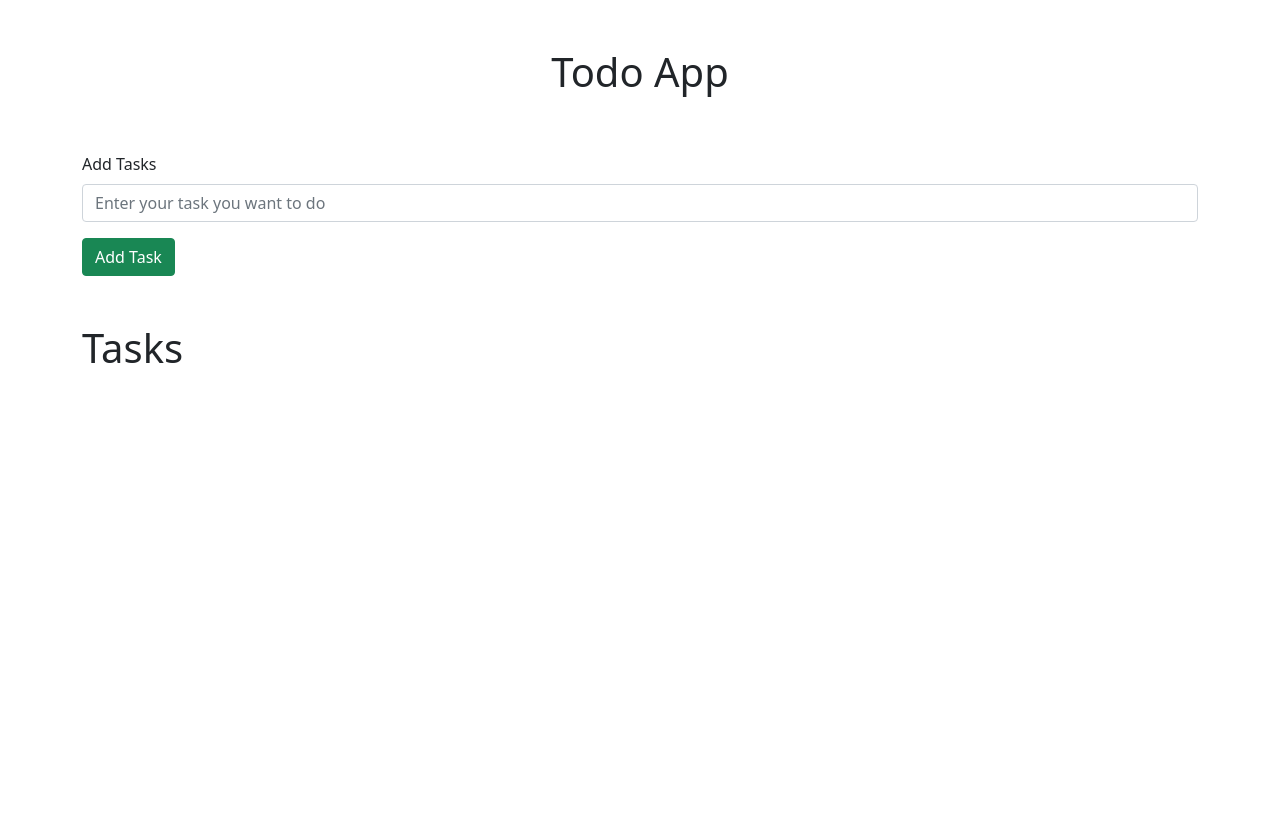
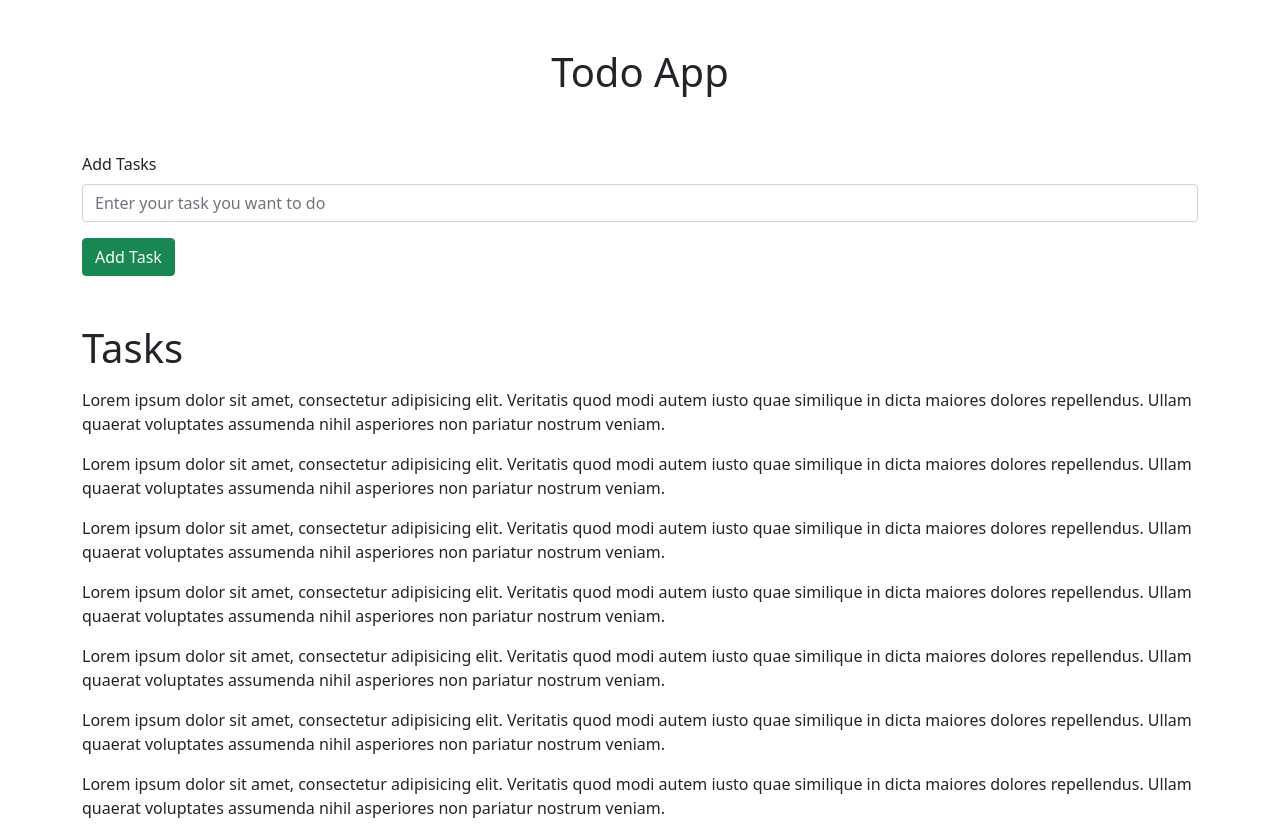
Before and after one commit to vamsi4217/demo, a plain HTML site: page index.html in a window 1280 px wide. Before the commit the page ends 800 px from the top, so only its background shows below. Drawn offline with nearby package versions, Linux system fonts and the light colour scheme.

Commit message:
second commit

```diff
--- a/index.html
+++ b/index.html
@@ -54,6 +54,16 @@
       </div>
     </div> -->
 
+    <p>Lorem ipsum dolor sit amet, consectetur adipisicing elit. Veritatis quod modi autem iusto quae similique in dicta maiores dolores repellendus. Ullam quaerat voluptates assumenda nihil asperiores non pariatur nostrum veniam.</p>
+    <p>Lorem ipsum dolor sit amet, consectetur adipisicing elit. Veritatis quod modi autem iusto quae similique in dicta maiores dolores repellendus. Ullam quaerat voluptates assumenda nihil asperiores non pariatur nostrum veniam.</p>
+    <p>Lorem ipsum dolor sit amet, consectetur adipisicing elit. Veritatis quod modi autem iusto quae similique in dicta maiores dolores repellendus. Ullam quaerat voluptates assumenda nihil asperiores non pariatur nostrum veniam.</p>
+    <p>Lorem ipsum dolor sit amet, consectetur adipisicing elit. Veritatis quod modi autem iusto quae similique in dicta maiores dolores repellendus. Ullam quaerat voluptates assumenda nihil asperiores non pariatur nostrum veniam.</p>
+    <p>Lorem ipsum dolor sit amet, consectetur adipisicing elit. Veritatis quod modi autem iusto quae similique in dicta maiores dolores repellendus. Ullam quaerat voluptates assumenda nihil asperiores non pariatur nostrum veniam.</p>
+    <p>Lorem ipsum dolor sit amet, consectetur adipisicing elit. Veritatis quod modi autem iusto quae similique in dicta maiores dolores repellendus. Ullam quaerat voluptates assumenda nihil asperiores non pariatur nostrum veniam.</p>
+    <p>Lorem ipsum dolor sit amet, consectetur adipisicing elit. Veritatis quod modi autem iusto quae similique in dicta maiores dolores repellendus. Ullam quaerat voluptates assumenda nihil asperiores non pariatur nostrum veniam.</p>
+
+
+
     <script
       src="https://cdn.jsdelivr.net/npm/bootstrap@5.0.2/dist/js/bootstrap.bundle.min.js"
       integrity="sha384-MrcW6ZMFYlzcLA8Nl+NtUVF0sA7MsXsP1UyJoMp4YLEuNSfAP+JcXn/tWtIaxVXM"
```
